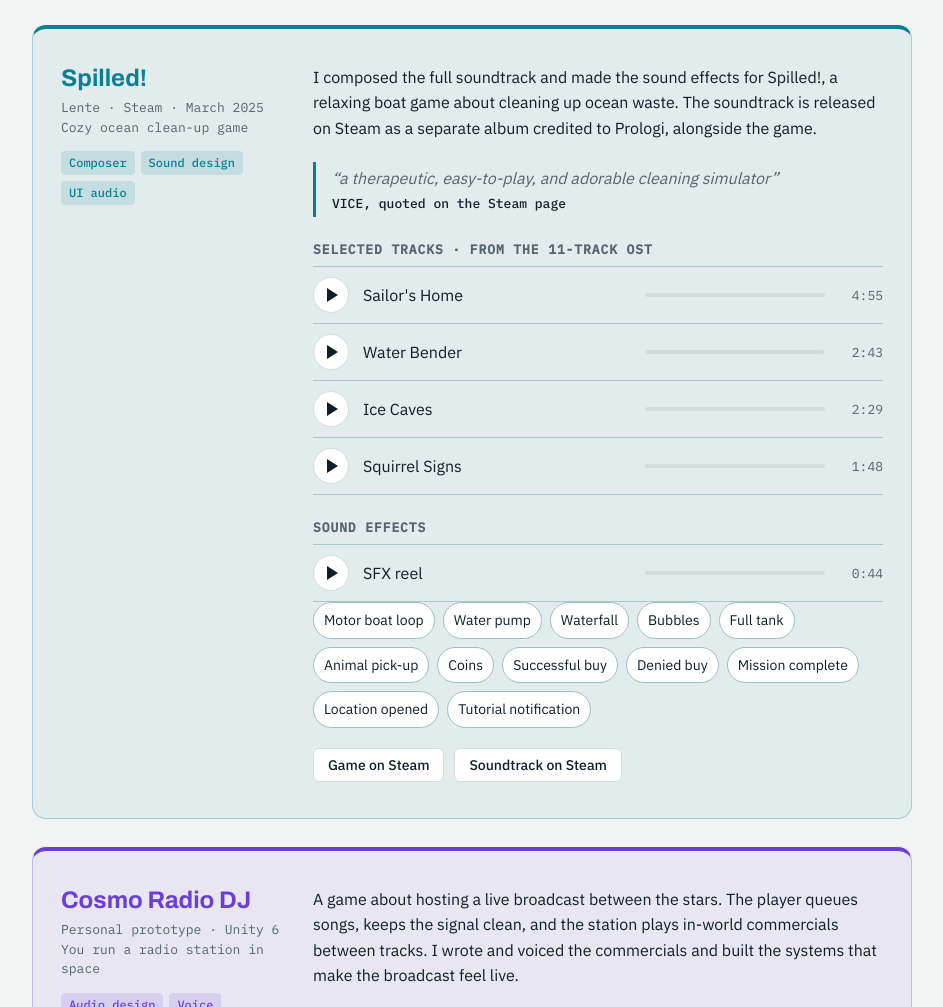
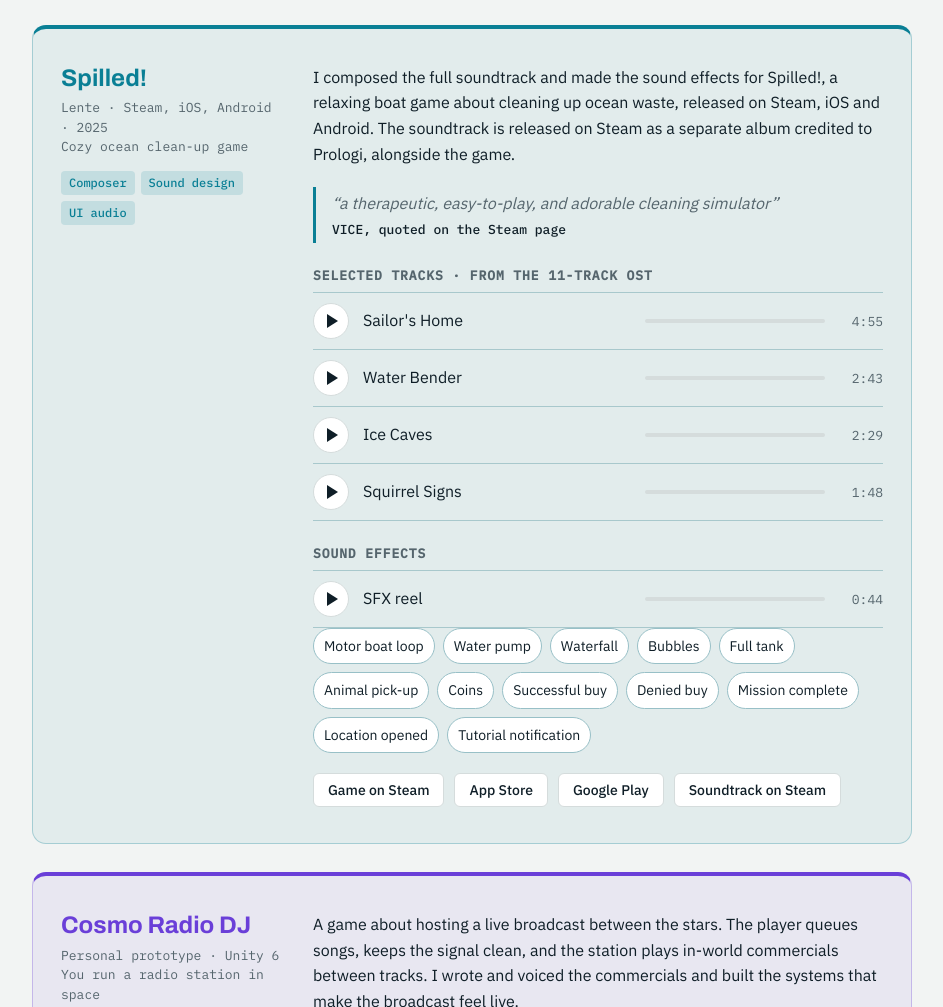
Before and after one commit to SergeiPolev/SergeiPolev.github.io, a plain HTML site: page index.html in a window 1280 px wide. Shown: the part 311-1318 px from the top of the page, without its empty margins (168-1111 px from the left). Drawn offline with Linux system fonts and the light colour scheme.

Commit message:
Spilled!: add iOS and Android release, store links
Co-Authored-By: Claude Opus 5.5 <noreply@anthropic.com>
Claude-Session: https://claude.ai/code/session_012VtwaF77URfwbdVuMySYD7

```diff
--- a/index.html
+++ b/index.html
@@ -116,11 +116,11 @@ footer .tools{font:400 13px/1.7 var(--mono)}
 <section class="case spilled" aria-labelledby="spilled">
   <div class="rail">
     <h2 id="spilled">Spilled!</h2>
-    <p class="meta">Lente · Steam · March 2025<br>Cozy ocean clean-up game</p>
+    <p class="meta">Lente · Steam, iOS, Android · 2025<br>Cozy ocean clean-up game</p>
     <ul class="credits"><li>Composer</li><li>Sound design</li><li>UI audio</li></ul>
   </div>
   <div class="body">
-    <p>I composed the full soundtrack and made the sound effects for Spilled!, a relaxing boat game about cleaning up ocean waste. The soundtrack is released on Steam as a separate album credited to Prologi, alongside the game.</p>
+    <p>I composed the full soundtrack and made the sound effects for Spilled!, a relaxing boat game about cleaning up ocean waste, released on Steam, iOS and Android. The soundtrack is released on Steam as a separate album credited to Prologi, alongside the game.</p>
     <blockquote class="quote">“a therapeutic, easy-to-play, and adorable cleaning simulator”<cite>VICE, quoted on the Steam page</cite></blockquote>
 
     <h3>Selected tracks · from the 11-track OST</h3>
@@ -143,6 +143,8 @@ footer .tools{font:400 13px/1.7 var(--mono)}
 
     <div class="row">
       <a class="btn" href="https://store.steampowered.com/app/2240080/Spilled/">Game on Steam</a>
+      <a class="btn" href="https://apps.apple.com/app/id6752525411">App Store</a>
+      <a class="btn" href="https://play.google.com/store/apps/details?id=games.sound.lente.spilled">Google Play</a>
       <a class="btn" href="https://store.steampowered.com/app/3503730/">Soundtrack on Steam</a>
     </div>
   </div>
```
Also changed, not shown: cv/index.html (+2 -2 lines).
